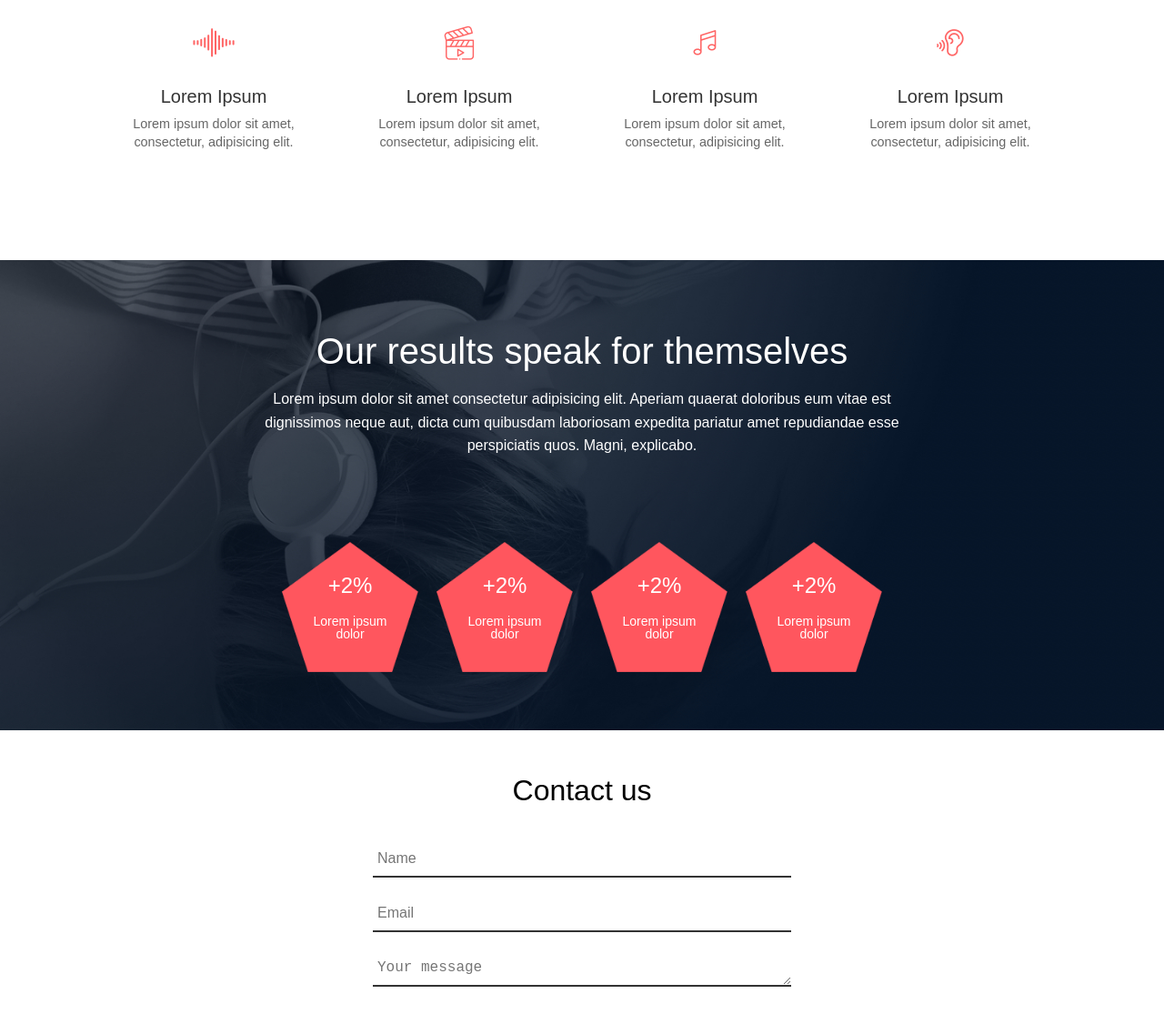
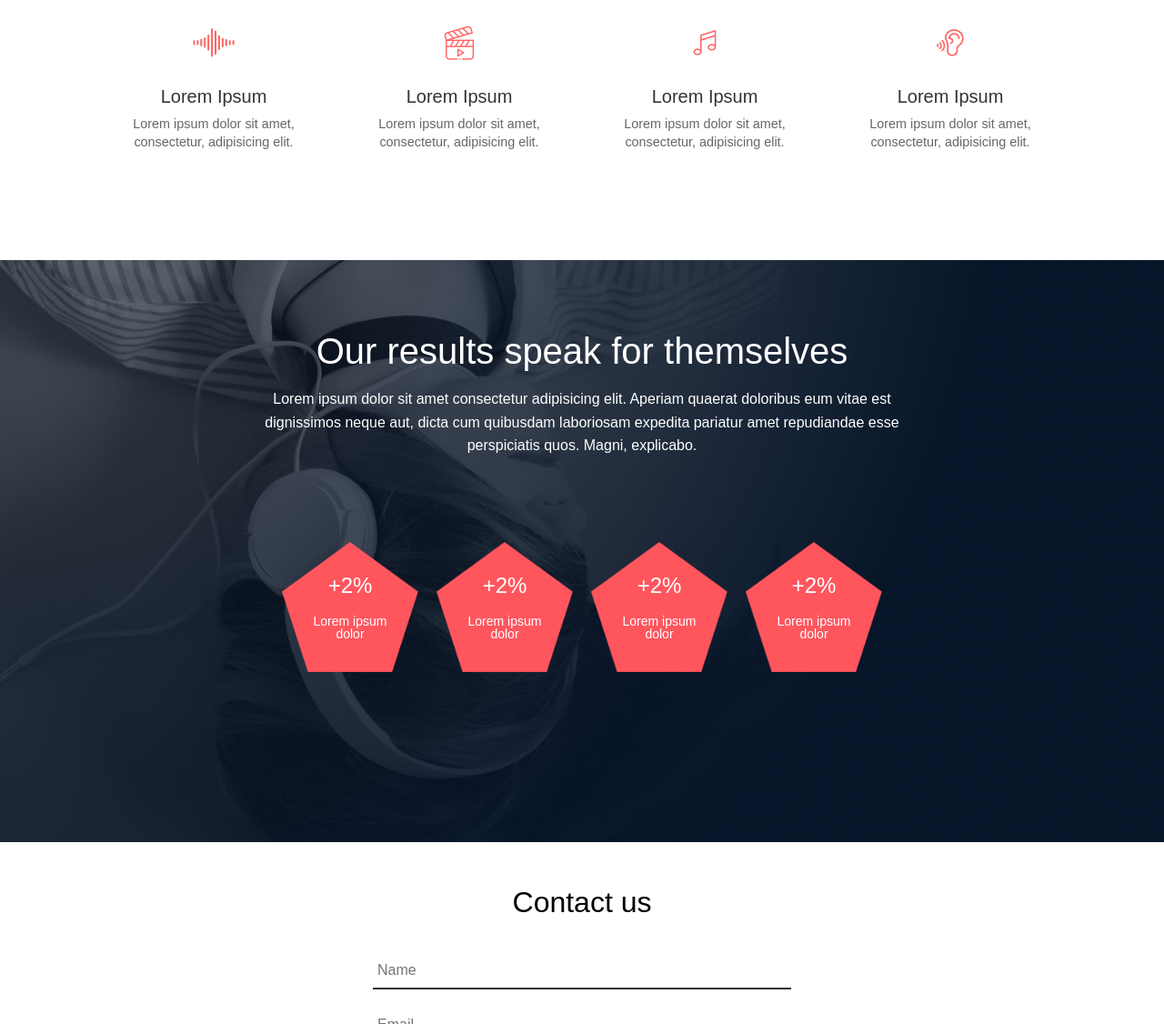
Before and after one commit to Ms-Irungu/ALX-Project-1, a plain HTML site: page index.html in a window 1280 px wide. Shown: the part 1026-2152 px from the top of the page at 91% size. Drawn offline with Linux system fonts and the light colour scheme; files whose address does not match are found by name.

Commit message:
made changes to our results section

```diff
--- a/styles.css
+++ b/styles.css
@@ -165,7 +165,7 @@ nav, footer {
     background-position: center;
     background-size: cover;
     background-attachment: scroll;
-    /* min-height: 80vh; */
+    min-height: 80vh;
     width: 100%;
     text-align: center;
     padding: 60px 20px;
```
